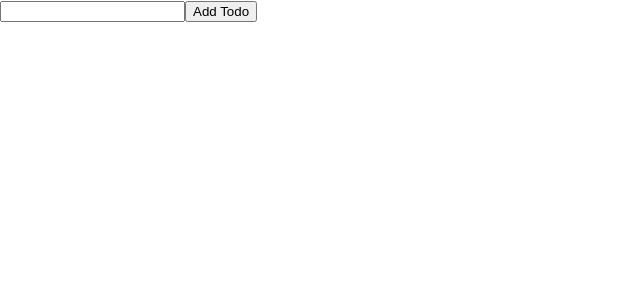
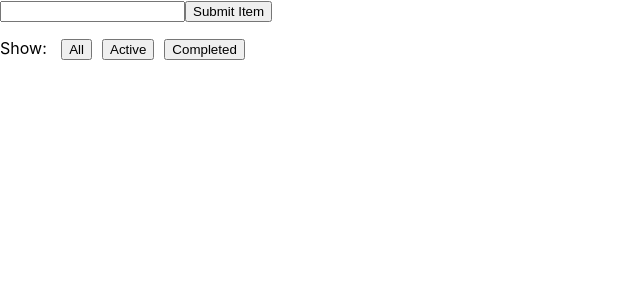
Before and after one commit to JordanAllen08/FrontEndWebSystems, a React (Create React App) app in the folder to-dolist/: page / in a window 1280 px wide. Shown: the top 300 px of the page, without its empty margins (0-640 px from the left). Built offline with nearby package versions, Linux system fonts and the light colour scheme.

Commit message:
Finished main features
*added all the main features I want
-Filtered Active/completed tasks
-added button to return to main state
*updated Readme file

```diff
--- a/to-dolist/src/App.css
+++ b/to-dolist/src/App.css
@@ -28,6 +28,8 @@
   color: #61dafb;
 }
 
+
+
 @keyframes App-logo-spin {
   from {
     transform: rotate(0deg);
--- a/to-dolist/src/actions/index.js
+++ b/to-dolist/src/actions/index.js
@@ -1,3 +1,8 @@
+/*
+Actions to pass and maintain whats going on
+--note highly connected to reducers/todos.js
+*/
+
 let nextTodoId = 0;
 
 export const addTodo = text => ({
@@ -18,3 +23,8 @@ export const toggleTodo = id => ({
     type: 'TOGGLE_line',
     id
 });
+
+export const setVisibilityFilter = filter => ({
+    type: 'SET_VISIBILITY_FILTER',
+    filter
+});
--- a/to-dolist/src/component/App.js
+++ b/to-dolist/src/component/App.js
@@ -1,11 +1,19 @@
 import React from 'react';
 import AddTodo from '../containers/AddTodo';
 import VisibleTodoList from '../containers/VisibleTodoList';
+import Footer from './Footer';
+
+//Add CSS file here?
+
+
+//decided whats displayed on HTML
+//<AddTodo /> is user entry and submit button
 
 const App = () => (
     <div>
         <AddTodo />
         <VisibleTodoList />
+        <Footer />
     </div>
     );
 export default App;
--- /dev/null
+++ b/to-dolist/src/component/Footer.js
@@ -0,0 +1,16 @@
+import React from 'react';
+import FilterLink from '../containers/FilterButton';
+import { VisibilityFilters } from '../actions';
+
+
+//displayed from ./component/App.js
+const Footer = () => (
+    <div>
+        <span>Show: </span>
+        <FilterLink filter={VisibilityFilters.SHOW_ALL}>All</FilterLink>
+        <FilterLink filter={VisibilityFilters.SHOW_ACTIVE}>Active</FilterLink>
+        <FilterLink filter={VisibilityFilters.SHOW_COMPLETED}>Completed</FilterLink>
+    </div>
+);
+
+export default Footer;
--- /dev/null
+++ b/to-dolist/src/component/Link.js
@@ -0,0 +1,17 @@
+import React from 'react';
+
+const Link = ({ active, onClick, children }) => (
+    <button
+        onClick={ onClick }
+        disabled={ active }
+        style={{
+            marginLeft: '10px'
+        }}
+
+
+    >
+        {children}
+    </button>
+);
+
+export default Link;
--- a/to-dolist/src/containers/AddTodo.js
+++ b/to-dolist/src/containers/AddTodo.js
@@ -2,7 +2,9 @@ import React from 'react';
 import { connect } from 'react-redux';
 import { addTodo } from '../actions';
 
+//form for To-do List application
 
+//Add button
 const AddTodo = ({ dispatch }) => {
     let input;
 
@@ -13,19 +15,28 @@ const AddTodo = ({ dispatch }) => {
                 e => {
                     e.preventDefault();
 
-
+                //check if input is nonexistent
                 if(!input.value.trim()){
                     return
                 }
 
+                // test input value
+                //input.value='type item here';
+
+                //dispatches values entered to text box
                 dispatch(addTodo(input.value));
+
+                //resets input so it appear null instead of previous text
                 input.value='';
+
+                //Below is the button creation of the form
             }
 
         }
     >
+
                 <input type="text" ref={el => (input = el)} />
-                <button type='submit'>Add Todo</button>
+                <button type='submit'>Submit Item</button>
             </form>
         </div>
     );
--- /dev/null
+++ b/to-dolist/src/containers/FilterButton.js
@@ -0,0 +1,17 @@
+import { connect } from 'react-redux';
+import { setVisibilityFilter } from '../actions';
+import Link from '../component/Link';
+
+const mapStateToProps = (state, ownProps) => ({
+    active: ownProps.filter === state.setVisibilityFilter
+});
+
+//link.js uses this onClick
+const mapDispatchToProps = (dispatch, ownProps) => ({
+    onClick: () => dispatch(setVisibilityFilter(ownProps.filter))
+});
+
+export default connect(
+    mapStateToProps,
+    mapDispatchToProps
+)(Link);
--- a/to-dolist/src/containers/VisibleTodoList.js
+++ b/to-dolist/src/containers/VisibleTodoList.js
@@ -1,5 +1,5 @@
 import {connect} from 'react-redux';
-import { VisibilityFilters } from '../actions'
+import { VisibilityFilters, toggleTodo } from '../actions'
 import TodoList from '../component/TodoList';
 
 
@@ -34,6 +34,8 @@ const mapDispatchToProps = dispatch => ({
 });
 
 
+//connects properties to TodoList, mapDispatchToProps used for toggle_line
 export default connect(
-    mapStateToProps
+    mapStateToProps,
+    mapDispatchToProps
 )(TodoList);
--- a/to-dolist/src/reducers/index.js
+++ b/to-dolist/src/reducers/index.js
@@ -2,6 +2,7 @@ import { combineReducers } from 'redux';
 import todos from './todos';
 import visibilityFilter from './visibilityFilter';
 
+//reducer starter
 export default combineReducers({
     todos,
     visibilityFilter
--- a/to-dolist/src/reducers/todos.js
+++ b/to-dolist/src/reducers/todos.js
@@ -16,6 +16,7 @@ const todos = (state = [], action) => {
                     todo.id === action.id ? {...todo, completed: !todo.completed} : todo
                     );
 
+            //returns default state value
             default:
                 return state;
     }
--- a/to-dolist/src/reducers/visibilityFilter.js
+++ b/to-dolist/src/reducers/visibilityFilter.js
@@ -1,6 +1,7 @@
 import { VisibilityFilters } from '../actions';
 
-//state by default shows all information
+//state by default shows all information // Action
+//will later decides what gets shown and what doesn't from my understanding
 const visibilityFilter = (state = VisibilityFilters.SHOW_ALL, action) => {
     switch (action.type){
         case 'SET_VISIBILITY_FILTER':
```
Also changed, not shown: 1 other file (tests, documents, lock files or other folders).
